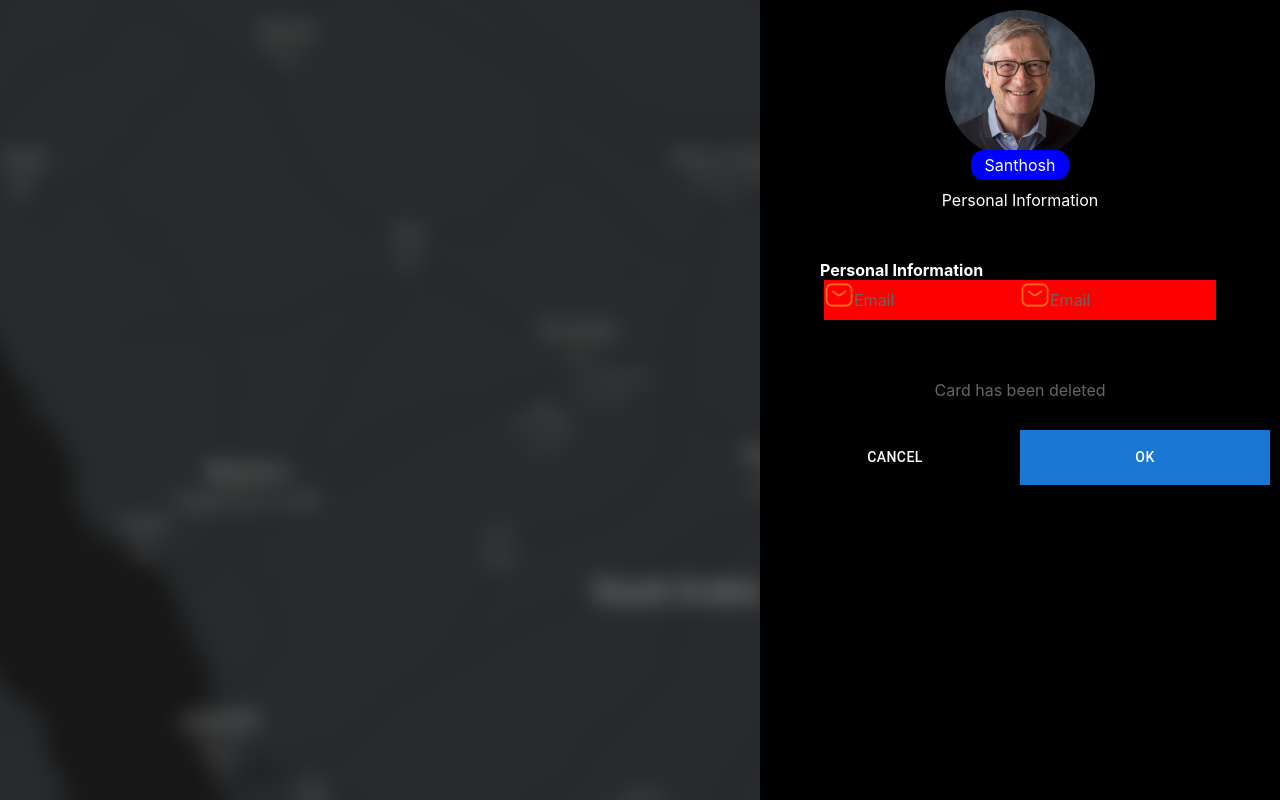
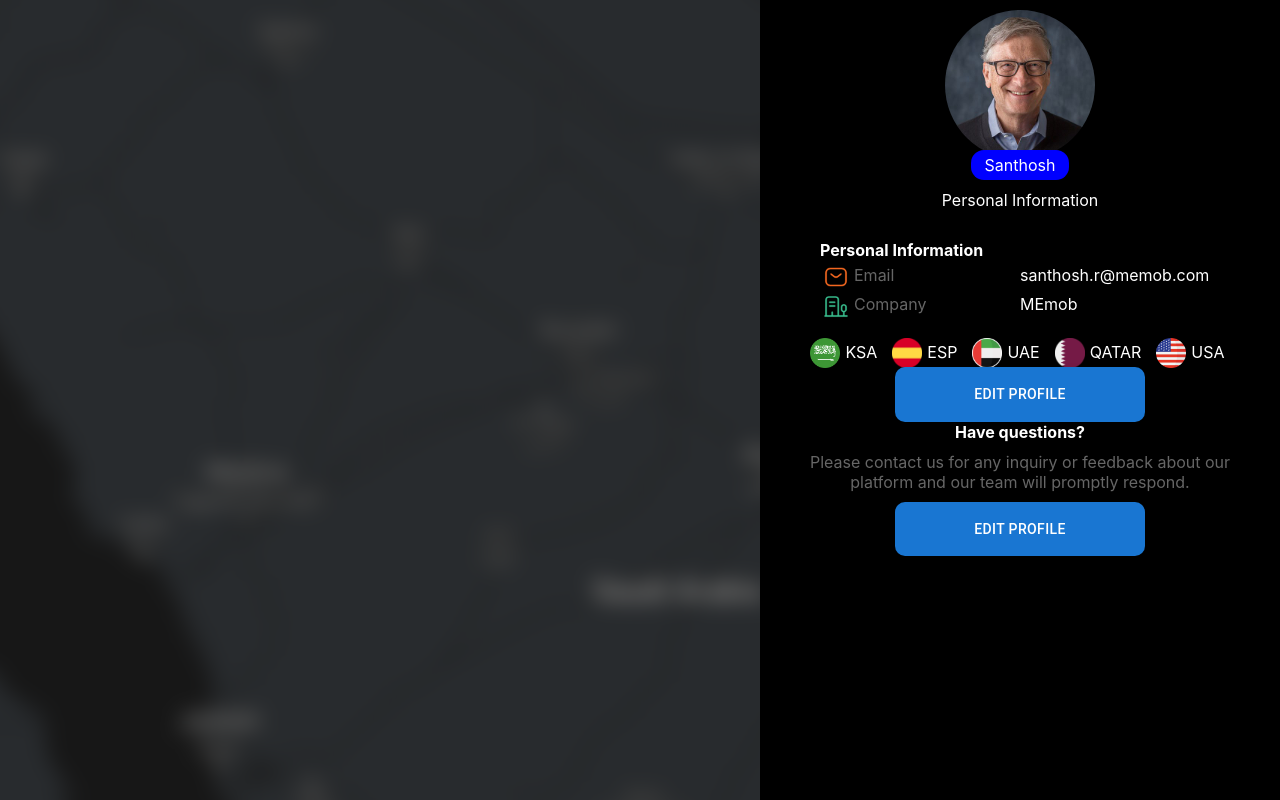
Before and after one commit to azhagu-p/location-intelligence, a React (Create React App) app: page /profile in a window 1280 px wide. Built offline with nearby package versions, Linux system fonts and the light colour scheme.

Commit message:
Profile page updated

```diff
--- a/src/pages/profile/Profile.css
+++ b/src/pages/profile/Profile.css
@@ -2,7 +2,9 @@
 .text_left{text-align: left;}
 /* .pxy_20{padding-left: 20px;padding-right: 20px;}
 .ptb_20{padding-top: 20px;padding-bottom: 20px;} */
-.m_50{margin: 50px;}
+.mt_5{margin-top: 5px;}
+.mt_20{margin-top: 20px;}
+.m_50{margin: 50px;margin-top: 30px;margin-bottom: 10px;}
 .float_left{text-align: left;display: flex;justify-content: left;align-items: left;}
 .back{
   position: fixed;
@@ -44,28 +46,37 @@
   transform: translate(0,-10px);
 }
 .main .box .user_text_white{}
-.table_row_column{width: 49%;display: inline-block;background: #f00;}
-.table_row_column img{width: 30px;float: left;}
+.table_row_column{width: 49%;display: inline-block;background: #000;}
+.table_row_column img{width: 24px;float: left;}
 .table_row_column .box-msg{padding: 10px;}
+.table_image_text{color: #666;margin-left: 30px;}
 .main .box .icon-tik{
   padding: 20px;
   border: 5px solid #080;
   border-radius: 50%;
   font-size: 50px;
 }
+.flag_list_row{margin-top: 0px;}
+.flag_list_row .flag_list{display: inline-block;margin: 0 5px;}
+.flag_list_row .flag_list img,.flag_list .flag_list_name{display: inline-block;}
+.flag_list_row .flag_list img{width: 30px;transform: translate(0,10px);}
+.flag_list_row .flag_list .flag_list_name{margin: 5px;}
 .main .box .box-msg{
   padding: 10px;
   color: #666;
 }
 .main .box .btn-row{
-  margin: 20px 0 0 0;
+  margin: 60px 0 0 0;
 }
-.main .box .btn-row .btn{
+.main .box .btn-rows .btn{
   display: inline-block;
   width: 50%;
   border-radius: 0;
   padding: 15px 0;
+  border-radius: 10px;
 }
-.main .box .btn-row .btn:nth-child(1){
-  background: #000;
+.btn_rounded{
 }
+.main .box .btn-row .btn:nth-child(6){
+  /* background: #000; */
+}
--- a/src/pages/profile/Profile.js
+++ b/src/pages/profile/Profile.js
@@ -11,6 +11,12 @@ import { Component } from "react";
 import DoneIcon from '@mui/icons-material/Done';
 import user from '../../assets/user.jpg'
 import email from '../../assets/email.png'
+import company from '../../assets/company.png'
+import uae from "../../assets/c_uae.png";
+import qatar from "../../assets/c_qatar.png";
+import usa from "../../assets/c_usa.png";
+import ksa from "../../assets/c_ksa.png";
+import esp from "../../assets/c_esp.png";
 
 export default class MultipleItems extends Component {
   render() {
@@ -26,21 +32,37 @@ export default class MultipleItems extends Component {
                 <p className='user_text user_text_white'>Personal Information</p>
                 <div className='pxy_20 ptb_20 m_50'>
                   <h4 className='user_text user_text_white text_left'>Personal Information</h4>
-                  <div className='table_row'>
-                  <div className='table_row_column float_left'>
+                  <div className='table_row mt_5'>
+                    <div className='table_row_column float_left'>
                       <img src={email} alt="" class="" />
-                      <p className='box-msg'>Email</p>
+                      <p className='table_image_text'>Email</p>
                     </div>
                     <div className='table_row_column float_left'>
-                      <img src={email} alt="" class="" />
-                      <p className='box-msg'>Email</p>
+                      <p className='table_image_text_value'>santhosh.r@memob.com</p>
+                    </div>
+                  </div>
+                  <div className='table_row mt_5'>
+                    <div className='table_row_column float_left'>
+                      <img src={company} alt="" class="" />
+                      <p className='table_image_text'>Company</p>
+                    </div>
+                    <div className='table_row_column float_left'>
+                      <p className='table_image_text_value'>MEmob</p>
                     </div>
                   </div>
                 </div>
-                <p className='box-msg'>Card has been deleted</p>
-                <div className='btn-row'>
-                  <Button variant="contained"className="btn">Cancel</Button>
-                  <Button variant="contained"className="btn">Ok</Button>
+                <div className='table_row flag_list_row'>
+                  <span className='flag_list'><img src={ksa} /><span className='flag_list_name'>KSA</span></span>
+                  <span className='flag_list'><img src={esp} /><span className='flag_list_name'>ESP</span></span>
+                  <span className='flag_list'><img src={uae} /><span className='flag_list_name'>UAE</span></span>
+                  <span className='flag_list'><img src={qatar} /><span className='flag_list_name'>QATAR</span></span>
+                  <span className='flag_list'><img src={usa} /><span className='flag_list_name'>USA</span></span>
+                </div>
+                <div className='btn-rows'>
+                <Button variant="contained"className="btn mt_20">Edit Profile</Button>
+                <h4>Have questions?</h4>
+                <p className='box-msg'>Please contact us for any inquiry or feedback about our platform and our team will promptly respond.</p>
+                <Button variant="contained"className="btn">Edit Profile</Button>
                 </div>
               </div>
           </div>
```
